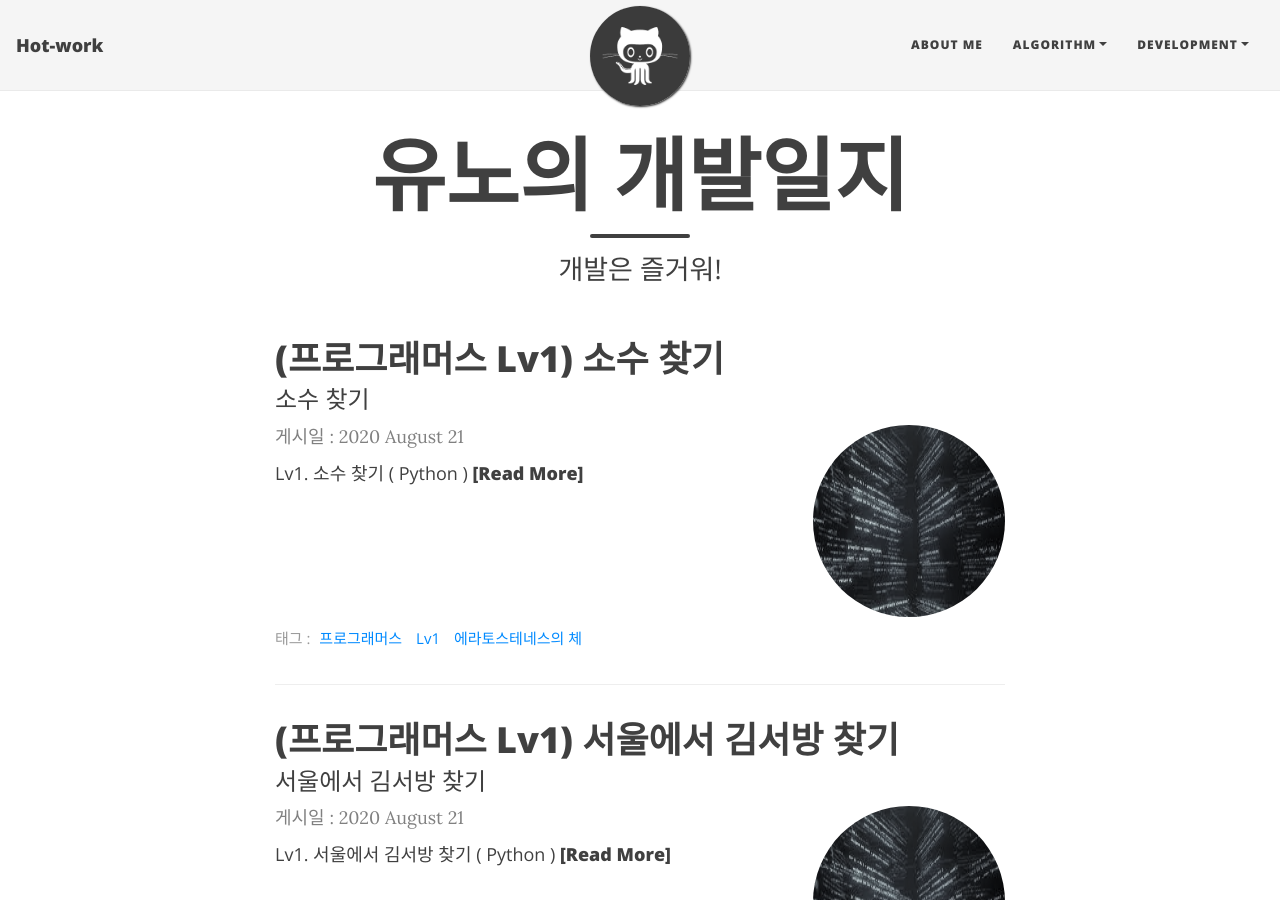
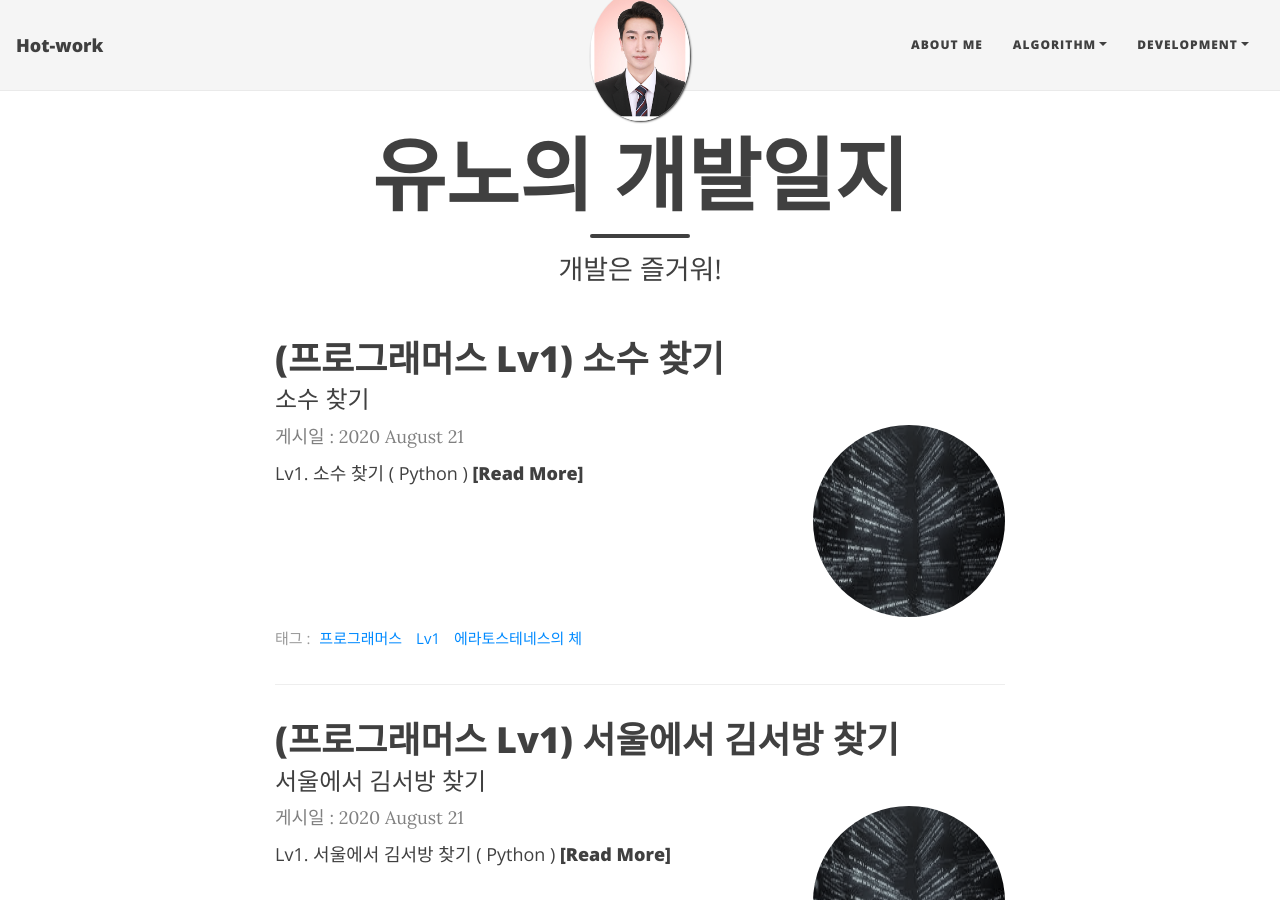
Before and after one commit to YoonhoRayLee/YoonhoRayLee.github.io, a Jekyll site: the page built from index.html, in a window 1280 px wide and 900 px high. Built offline with Jekyll 4.4.1, drawn with Linux system fonts in a browser that asks for light colours; nearby versions of some CDN libraries; the list of posts is cut into pages by our own code.

Commit message:
icon update

```diff
--- a/_config.yml
+++ b/_config.yml
@@ -26,7 +26,7 @@
 
 # Image to show in the navigation bar - works best with a square image
 # Remove this parameter if you don't want an image in the navbar
-avatar: "/assets/img/avatar-icon.png"
+avatar: "/assets/img/avatar-icon.jpg"
 
 # By default, the image is cut into a circle. You can disable this behaviour by setting 'round-avatar: false'
 round-avatar: true
```
Also changed, not shown: assets/img/avatar-icon.jpg (added).
